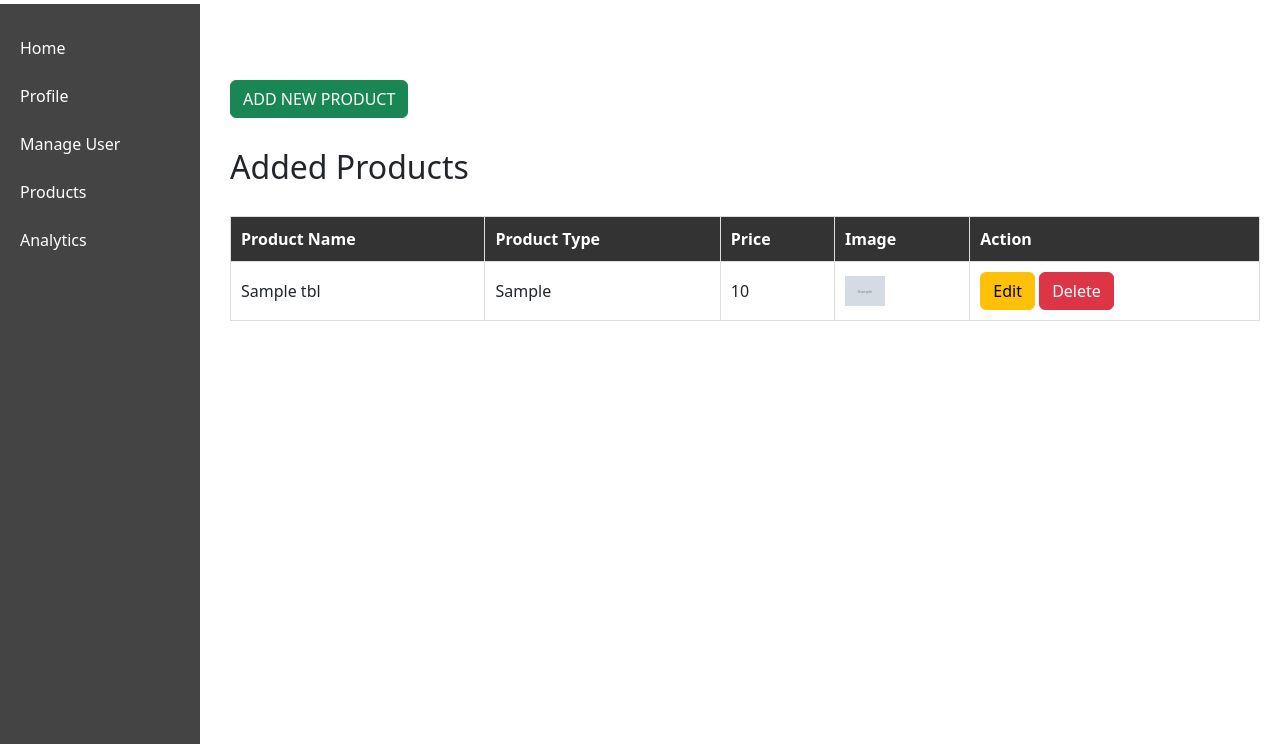
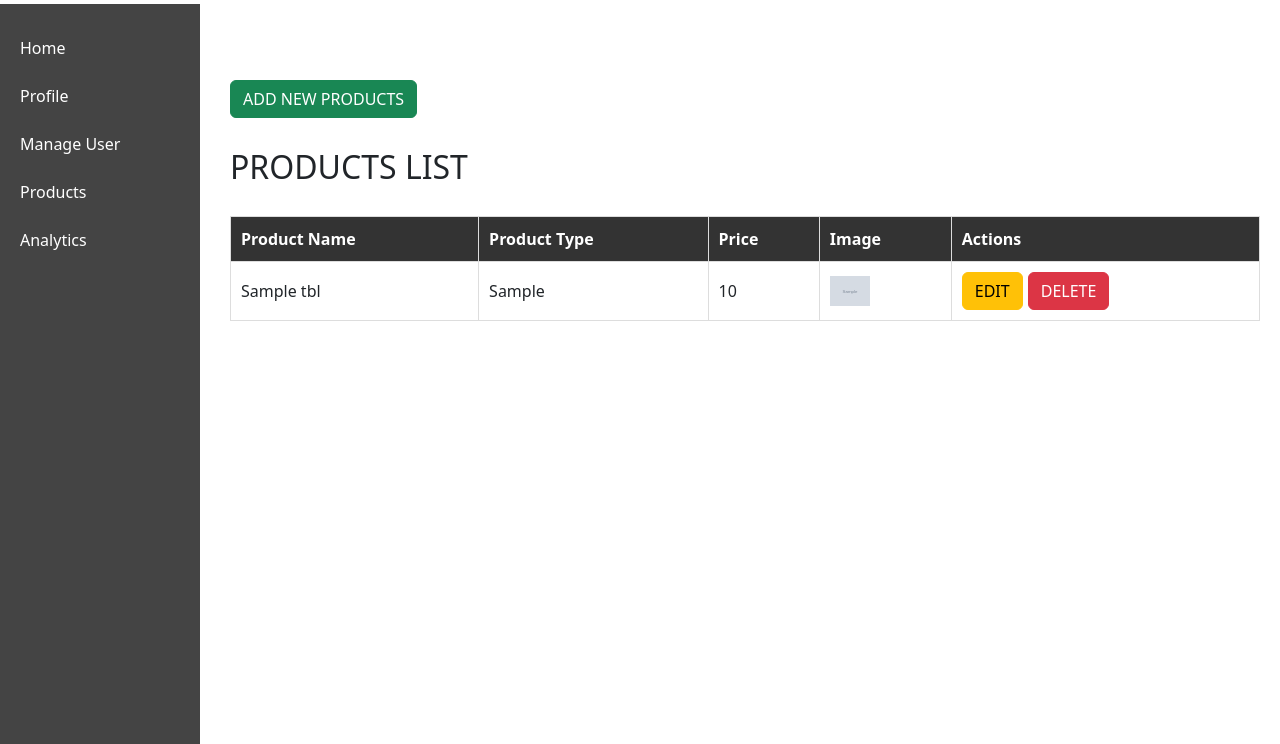
Before and after one commit to Lovely-labb/LOGIN, a PHP site: page /products_page.php in a window 1280 px wide. Shown: the part 56-800 px from the top of the page. Run offline with PHP 8.4, Linux system fonts and the light colour scheme; the visitor is signed in with stand-in values (Sample User, id 1); tables that the repository leaves empty or names only in its code hold one stand-in row (values such as "Sample post"); grey boxes marked "Sample" are stand-in pictures.

Commit message:
revised set

```diff
--- a/CSS/adminpage.css
+++ b/CSS/adminpage.css
@@ -1,4 +1,4 @@
-<style>
+
 /* Reset */
 * {
   margin: 0;
--- a/index.php
+++ b/index.php
@@ -8,6 +8,7 @@
 </head>
 <body>
 
+<div class="main">
     <div class="login-container">
         <h2>Login</h2>
 
@@ -32,6 +33,8 @@
 
         <a href="registration.php">Registration</a>
     </div>
+</div>
+
 
 </body>
 </html>
--- a/products_page.php
+++ b/products_page.php
@@ -1,29 +1,22 @@
 <?php
 session_start();
 include('database/db.php');
+
 if (!isset($_SESSION['logged_in']) || $_SESSION['logged_in'] !== true) {
     header('Location: index.php');
     exit;
 }
 
-// Check if the 'user' session variable is set
 if (isset($_SESSION['user'])) {
     $user = $_SESSION['user'];
 } else {
-    // If the user session variable is not set, redirect to the login page
     header('Location: index.php');
     exit;
 }
 
-// Fetch products from the database using PDO
 $query = "SELECT * FROM product_tbl";
 $stmt = $conn->query($query);
-
-// Fetch all products at once into an array
 $products = $stmt->fetchAll(PDO::FETCH_ASSOC);
-
-
-
 ?>
 
 <!DOCTYPE html>
@@ -33,9 +26,8 @@ $products = $stmt->fetchAll(PDO::FETCH_ASSOC);
   <meta name="viewport" content="width=device-width, initial-scale=1.0">
   <title>Admin Page</title>
   <link rel="stylesheet" href="css/productpage.css">
-  <link href="https://cdn.jsdelivr.net/npm/bootstrap@5.3.3/dist/css/bootstrap.min.css" rel="stylesheet" integrity="sha384-QWTKZyjpPEjISv5WaRU9OFeRpok6YctnYmDr5pNlyT2bRjXh0JMhjY6hW+ALEwIH" crossorigin="anonymous">
-  <script src="https://cdn.jsdelivr.net/npm/bootstrap@5.3.3/dist/js/bootstrap.bundle.min.js" integrity="sha384-YvpcrYf0tY3lHB60NNkmXc5s9fDVZLESaAA55NDzOxhy9GkcIdslK1eN7N6jIeHz" crossorigin="anonymous"></script>
-
+  <link href="https://cdn.jsdelivr.net/npm/bootstrap@5.3.3/dist/css/bootstrap.min.css" rel="stylesheet">
+  <script src="https://cdn.jsdelivr.net/npm/bootstrap@5.3.3/dist/js/bootstrap.bundle.min.js"></script>
 </head>
 <body>
 
@@ -51,7 +43,6 @@ $products = $stmt->fetchAll(PDO::FETCH_ASSOC);
   </div>
 </div>
 
-  <!-- Sidebar -->
 <div class="sidebar">
   <a href="#">Home</a>
   <a href="#">Profile</a>
@@ -60,52 +51,40 @@ $products = $stmt->fetchAll(PDO::FETCH_ASSOC);
   <a href="#">Analytics</a>
 </div>
 
-  <!-- Main Content -->
 <div class="main-content">
+  <button type="button" class="btn btn-success" data-bs-toggle="modal" data-bs-target="#addproduct">ADD NEW PRODUCTS</button>
 
-  <!-- Button trigger modal -->
-<button type="button" class="btn btn-success" data-bs-toggle="modal" data-bs-target="#addproduct">
-  ADD NEW PRODUCT
-</button>
-
-<!-- Modal -->
-<div class="modal fade" id="addproduct" tabindex="-1" aria-labelledby="exampleModalLabel" aria-hidden="true">
+  <div class="modal fade" id="addproduct" tabindex="-1" aria-hidden="true">
     <div class="modal-dialog">
       <div class="modal-content">
         <div class="modal-header">
-        <h1 class="modal-title fs-5" id="addproduct">ADD PRODUCT</h1>
-        <button type="button" class="btn-close" data-bs-dismiss="modal" aria-label="Close"></button>
+          <h1 class="modal-title fs-5">ADD PRODUCT</h1>
+          <button type="button" class="btn-close" data-bs-dismiss="modal"></button>
         </div>
         <div class="modal-body">
+          <form action="product/create_product.php" method="POST" enctype="multipart/form-data">
+            <label for="name">Product Name:</label>
+            <input class="form-control" type="text" name="product_name" required>
 
-      <form action="product/create_products.php" method="POST" enctype= "multipart/form-data">
+            <label for="type">Product Type:</label>
+            <input class="form-control" type="text" name="product_type" required>
 
-        <label for="name">Product Name:</label>
-        <input class = "form-control" type="text" id="name" name="product_name" required>
+            <label for="price">Product Price:</label>
+            <input class="form-control" type="number" name="product_price" required>
 
-        <label for="name">Product Type:</label>
-        <input class = "form-control" type="text" id="name" name="product_type" required>
-
-        <label for="name">Product Price:</label>
-        <input class = "form-control" type="number" id="name" name="product_price" required>
-
-        <label for="name">Product Image:</label>
-        <input class = "form-control" type="file" id="name" name="image" accpet="image/*" required>
-
+            <label for="image">Product Image:</label>
+            <input class="form-control" type="file" name="image" accept="image/*" required>
         </div>
         <div class="modal-footer">
           <button type="button" class="btn btn-secondary" data-bs-dismiss="modal">Close</button>
-        <button type="Submit" name = "name" class="btn btn-success">ADD PRODUCT</button>
+          <button type="submit" class="btn btn-info" name="submit">ADD PRODUCT</button>
+        </div>
           </form>
-
-
-      </div>
       </div>
     </div>
   </div>
 
-    <!-- Product Table -->
-    <h2 style="margin-top: 30px;">Added Products</h2>
+  <h2 style="margin-top: 30px;">PRODUCTS LIST</h2>
   <table class="product-table">
     <thead>
       <tr>
@@ -113,33 +92,91 @@ $products = $stmt->fetchAll(PDO::FETCH_ASSOC);
         <th>Product Type</th>
         <th>Price</th>
         <th>Image</th>
-          <th>Action</th>
+        <th>Actions</th>
       </tr>
     </thead>
     <tbody>
+      <?php foreach ($products as $row): ?>
+      <tr>
+        <td><?php echo $row['pt_name']; ?></td>
+        <td><?php echo $row['pt_type']; ?></td>
+        <td><?php echo $row['pt_price']; ?></td>
+        <td><img style="height:30px" src="product/product_img/<?php echo $row['pt_img']; ?>" alt=""></td>
+        <td>
+          <div style="display: flex; gap: 5px;">
+            <button type="button" class="btn btn-warning edit-btn"
+              data-bs-toggle="modal"
+              data-bs-target="#editProductModal"
+              data-id="<?php echo $row['pt_id']; ?>"
+              data-name="<?php echo $row['pt_name']; ?>"
+              data-type="<?php echo $row['pt_type']; ?>"
+              data-price="<?php echo $row['pt_price']; ?>">
+               EDIT
+            </button>
 
-      <?php foreach($products as $row ): ?>
-
-          <tr>
-            <td><?php echo ($row['pt_name']) ?></td>
-            <td><?php echo ($row['pt_type']) ?></td>
-            <td><?php echo ($row['pt_price']) ?></td>
-            <td><img style="height:30px" src="product/product_img/<?php echo ($row['pt_img']) ?>" alt=""></td>
-
-            <td>
-                <button class = "btn btn-warning"> Edit</button>
-                <button class = "btn btn-danger"> Delete</button>
+            <form action="product/delete_product.php" method="POST">
+              <input type="hidden" name="delete_id" value="<?php echo $row['pt_id']; ?>">
+              <button type="submit" class="btn btn-danger" onclick="return confirm('Are you sure?');">DELETE</button>
+            </form>
+          </div>
         </td>
-
       </tr>
-      <?php endforeach ?>
+      <?php endforeach; ?>
     </tbody>
-
   </table>
 </div>
 
+<div class="modal fade" id="editProductModal" tabindex="-1" aria-hidden="true">
+  <div class="modal-dialog">
+    <div class="modal-content">
+      <div class="modal-header">
+        <h1 class="modal-title fs-5">EDIT DETAILS</h1>
+        <button type="button" class="btn-close" data-bs-dismiss="modal"></button>
+      </div>
+      <div class="modal-body">
+        <form action="product/edit_product.php" method="POST" enctype="multipart/form-data">
+          <input type="hidden" name="product_id" id="edit_product_id">
 
-  <script src="https://cdn.jsdelivr.net/npm/@popperjs/core@2.11.8/dist/umd/popper.min.js" integrity="sha384-I7E8VVD/ismYTF4hNIPjVp/Zjvgyol6VFvRkX/vR+Vc4jQkC+hVqc2pM8ODewa9r" crossorigin="anonymous"></script>
-  <script src="https://cdn.jsdelivr.net/npm/bootstrap@5.3.3/dist/js/bootstrap.min.js" integrity="sha384-0pUGZvbkm6XF6gxjEnlmuGrJXVbNuzT9qBBavbLwCsOGabYfZo0T0to5eqruptLy" crossorigin="anonymous"></script>
+          <label for="edit_name">Product Name:</label>
+          <input class="form-control" type="text" name="product_name" id="edit_name" required>
+
+          <label for="edit_type">Product Type:</label>
+          <input class="form-control" type="text" name="product_type" id="edit_type" required>
+
+          <label for="edit_price">Product Price:</label>
+          <input class="form-control" type="number" name="product_price" id="edit_price" required>
+
+          <label for="edit_image">Product Image:</label>
+          <input class="form-control" type="file" name="image" accept="image/*">
+
+      </div>
+      <div class="modal-footer">
+        <button type="button" class="btn btn-secondary" data-bs-dismiss="modal">Cancel</button>
+        <button type="submit" class="btn btn-success" name="update">CONFIRM</button>
+      </div>
+        </form>
+    </div>
+  </div>
+</div>
+
+<script>
+  document.addEventListener("DOMContentLoaded", function () {
+    const editButtons = document.querySelectorAll(".edit-btn");
+    editButtons.forEach(button => {
+      button.addEventListener("click", function () {
+        const id = this.getAttribute("data-id");
+        const name = this.getAttribute("data-name");
+        const type = this.getAttribute("data-type");
+        const price = this.getAttribute("data-price");
+
+        document.getElementById("edit_product_id").value = id;
+        document.getElementById("edit_name").value = name;
+        document.getElementById("edit_type").value = type;
+        document.getElementById("edit_price").value = price;
+      });
+    });
+  });
+</script>
+
 </body>
 </html>
--- a/registration.php
+++ b/registration.php
@@ -25,10 +25,11 @@
         <input type="text" name="username" class="input-field" placeholder="Username" required autocomplete="off"><br>
         <input type="email" name="email" class="input-field" placeholder="Email" required autocomplete="off"><br>
         <input type="password" name="password" class="input-field" placeholder="Password" required autocomplete="off"><br>
+
         <input type="text" name="course" class="input-field" placeholder="Course" required autocomplete="off"><br>
         <input type="text" name="department" class="input-field" placeholder="Department" required autocomplete="off"><br>
 
-        <input type="hidden" value = "user" name="role">
+        <input type="hidden" value="user" name ="role"><br>
 
         <button type="submit" class="btn">Register</button>
     </form>
```
Also changed, not shown: CSS/style.css (+2 -5 lines), php/login_auth.php (+13 -6 lines), product/delete_product.php (added, +35 -0 lines), product/edit_product.php (added, +36 -0 lines), product/product_img/67af265d0f954.jpeg (added), product/product_img/asus.jpeg (added), product/product_img/iphone.jpeg (added). Lines whose indentation alone changed are shown as unchanged.
